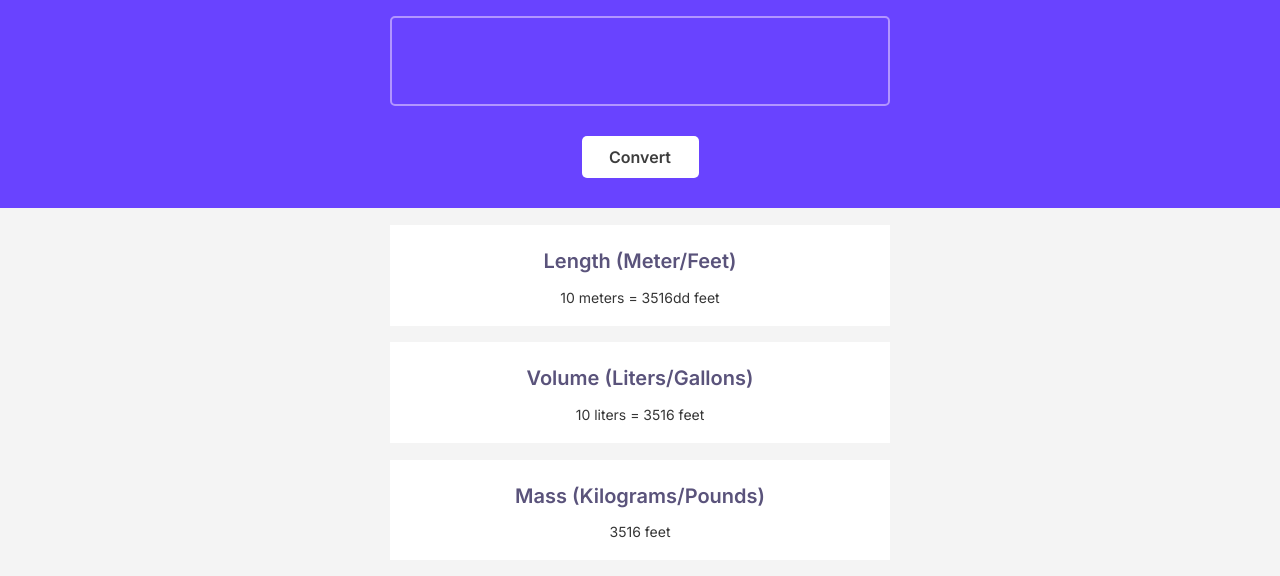
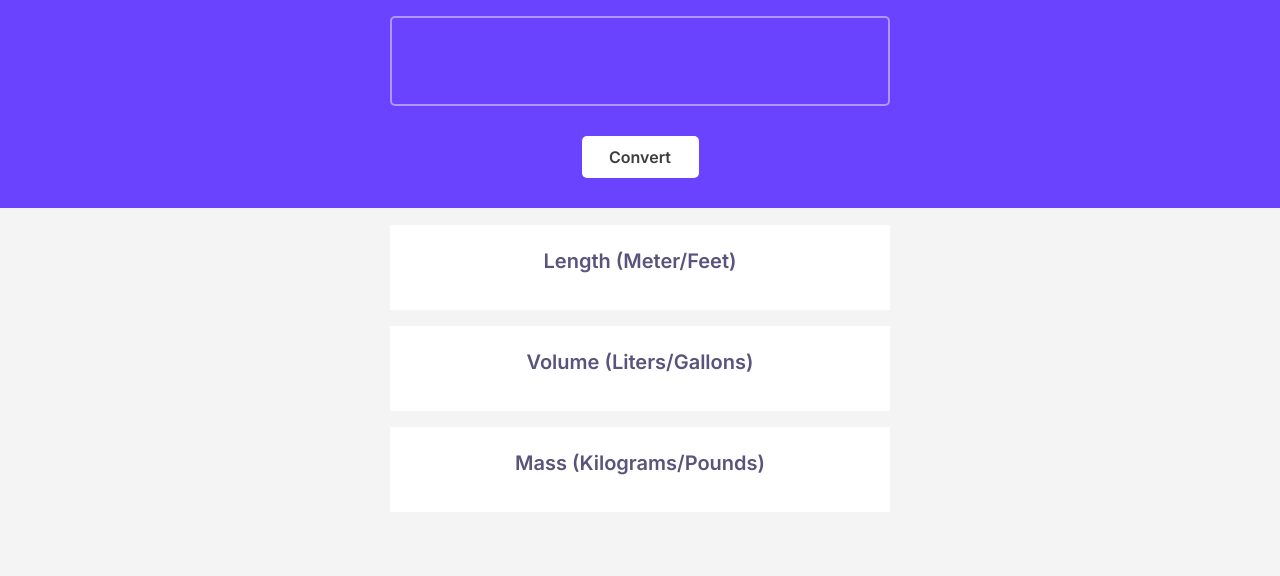
Before and after one commit to Bunderdan/Unit_converter, a website built with Vite: page index.html in a window 1280 px wide. Shown: the part 94-670 px from the top of the page. Built offline with nearby package versions, Linux system fonts and the light colour scheme.

Commit message:
Update index.html

```diff
--- a/index.html
+++ b/index.html
@@ -15,15 +15,15 @@
         </div>
         <div class="display">
             <h2>Length (Meter/Feet)</h2>
-            <h3 id="length">10 meters = 3516dd feet</h3>
+            <h3 id="length"></h3>
         </div>
         <div class="display">
             <h2>Volume (Liters/Gallons)
-            <h3 id="volume">10 liters = 3516 feet</h3>
+            <h3 id="volume"></h3>
         </div>
         <div class="display">
             <h2>Mass (Kilograms/Pounds)</h2>
-            <h3 id="mass"> 3516 feet</h3>
+            <h3 id="mass"></h3>
         </div>
         <script src="index.js"></script>
 
```
